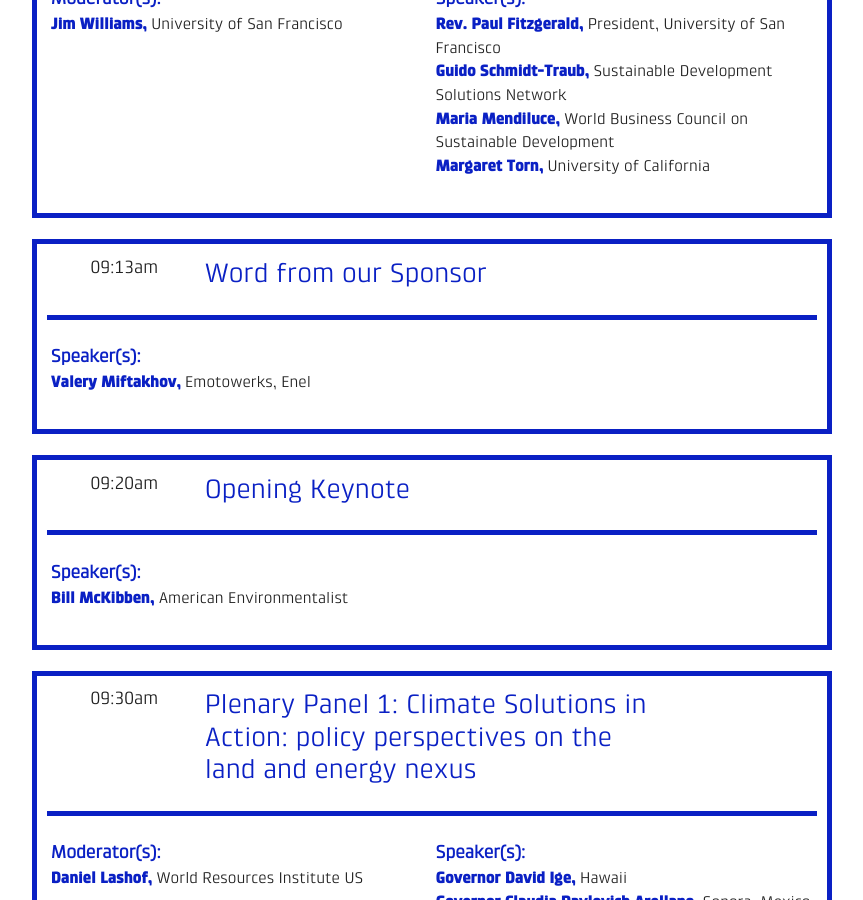
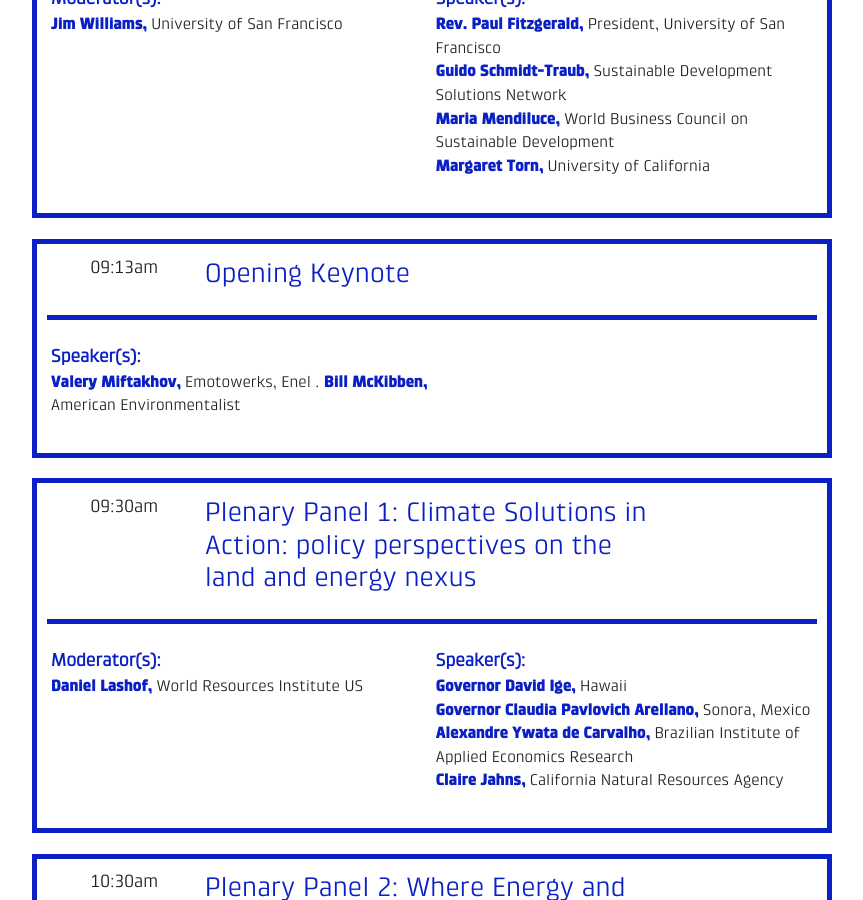
Before and after one commit to ryanswaney/lesc-jekyll, a Jekyll site: the page built from _event/lesc-gcas.markdown, in a window 1280 px wide and 900 px high, scrolled down 1920 px. Shown: the whole window, without its empty margins (208-1071 px from the left). Built offline with Jekyll 4.4.1, drawn with Linux system fonts in a browser that asks for light colours; nearby versions of some CDN libraries.

Commit message:
Updated Lesc Gcas

```diff
--- a/_event/lesc-gcas.markdown
+++ b/_event/lesc-gcas.markdown
@@ -29,17 +29,12 @@
     World Business Council on Sustainable Development  \n**Margaret Torn,** University
     of California  "
   description:
-- title: Word from our Sponsor
+- title: Opening Keynote
   date: 2018-09-11 09:13:00 Z
   starts_at:
   moderators:
-  speakers: "**Valery Miftakhov,** Emotowerks, Enel"
-  description:
-- title: Opening Keynote
-  date: 2018-09-11 09:20:00 Z
-  starts_at:
-  moderators:
-  speakers: "**Bill McKibben,** American Environmentalist"
+  speakers: "**Valery Miftakhov,** Emotowerks, Enel . \n**Bill McKibben,** American
+    Environmentalist"
   description:
 - title: 'Plenary Panel 1: Climate Solutions in Action: policy perspectives on the
     land and energy nexus'
```
